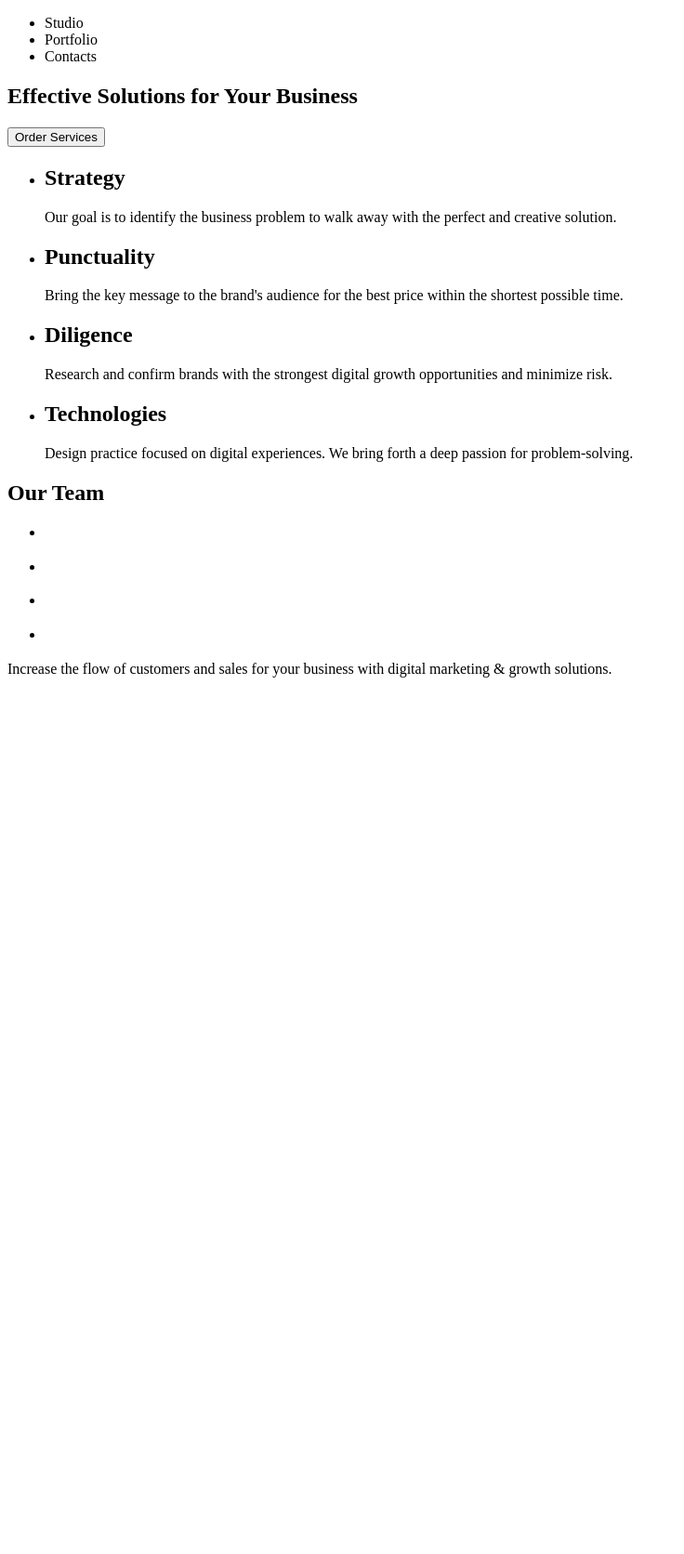
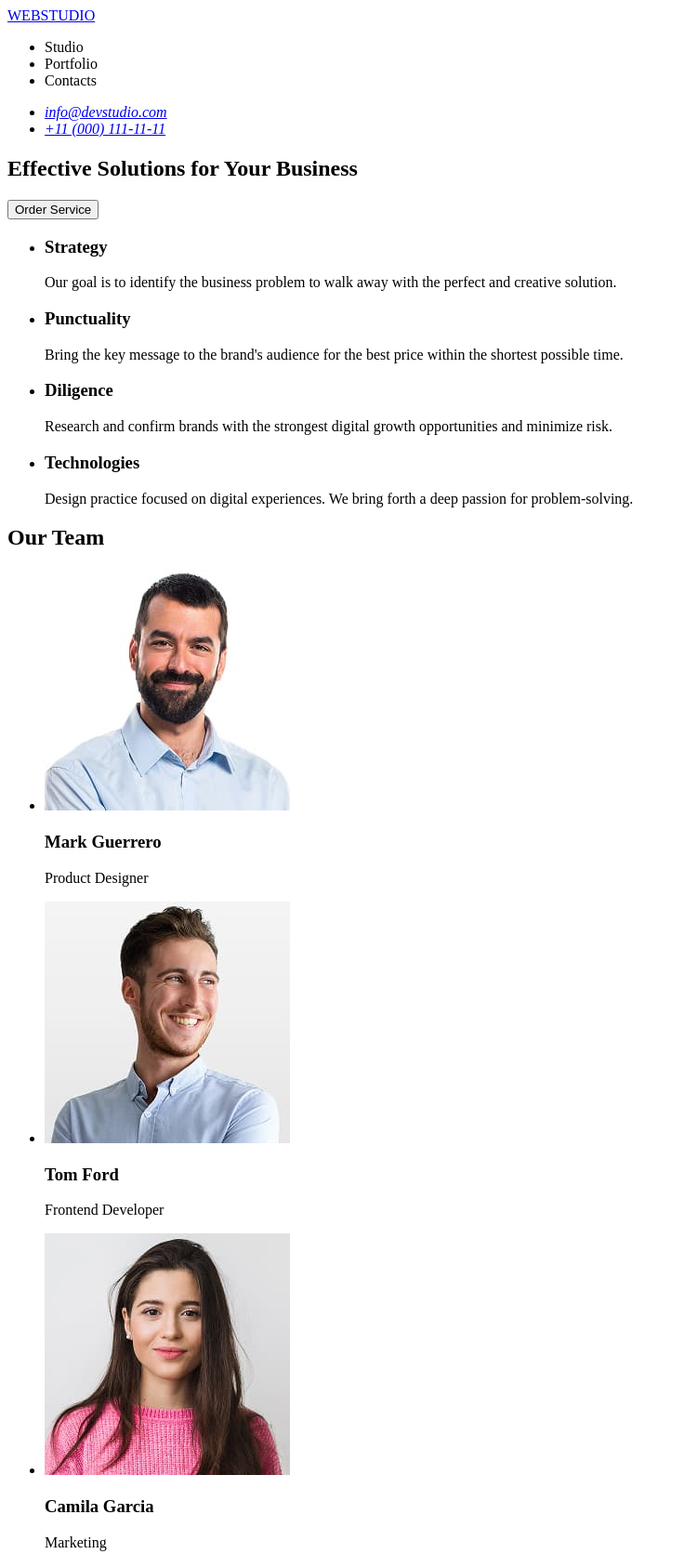
Before and after one commit to jason-parker669/goit-markup-hw-01, a plain HTML site: page index.html in a window 1280 px wide. Shown: the top 1672 px of the page at 93% size, without its empty margins (0-736 px from the left). Before the commit the page ends 800 px from the top, so only its background shows below. Drawn offline with Linux system fonts and the light colour scheme.

Commit message:
added text and images, adjusted semantics

```diff
--- a/index.html
+++ b/index.html
@@ -1,16 +1,19 @@
 <!DOCTYPE html>
+
 <html lang="en">
   <head>
     <meta charset="UTF-8" />
+    <meta name="viewport" content="width=device-width, initial-scale=1.0" />
     <meta
       name="description"
       content="Digital marketing and growth solutions."
     />
     <title>Web Studio</title>
   </head>
+
   <body>
     <header>
-      <a></a>
+      <a href="./index.html">WEBSTUDIO</a>
 
       <nav>
         <ul>
@@ -21,8 +24,10 @@
       </nav>
 
       <address>
-        <a></a>
-        <a></a>
+        <ul>
+          <li><a href="mailto:info@devstudio.com">info@devstudio.com</a></li>
+          <li><a href="tel:+110001111111">+11 (000) 111-11-11</a></li>
+        </ul>
       </address>
     </header>
 
@@ -31,37 +36,39 @@
 
       <section id="hero">
         <h1>Effective Solutions for Your Business</h1>
-        <button type="button">Order Services</button>
+        <button type="button">Order Service</button>
       </section>
 
       <!-- #endregion HERO BANNER  -->
 
       <!-- #region WHY US -->
+
       <section id="why_us">
+        <h2 hidden>Why Us</h2>
         <ul>
           <li>
-            <h2>Strategy</h2>
+            <h3>Strategy</h3>
             <p>
               Our goal is to identify the business problem to walk away with the
               perfect and creative solution.
             </p>
           </li>
           <li>
-            <h2>Punctuality</h2>
+            <h3>Punctuality</h3>
             <p>
               Bring the key message to the brand's audience for the best price
               within the shortest possible time.
             </p>
           </li>
           <li>
-            <h2>Diligence</h2>
+            <h3>Diligence</h3>
             <p>
               Research and confirm brands with the strongest digital growth
               opportunities and minimize risk.
             </p>
           </li>
           <li>
-            <h2>Technologies</h2>
+            <h3>Technologies</h3>
             <p>
               Design practice focused on digital experiences. We bring forth a
               deep passion for problem-solving.
@@ -78,24 +85,44 @@
         <h2>Our Team</h2>
         <ul>
           <li>
-            <img src="" alt="" />
-            <h3></h3>
-            <p></p>
+            <img
+              src="/images/team1.jpg"
+              alt="Man with a beard in a light blue suit"
+              height="260"
+              width="264"
+            />
+            <h3>Mark Guerrero</h3>
+            <p>Product Designer</p>
           </li>
           <li>
-            <img src="" alt="" />
-            <h3></h3>
-            <p></p>
+            <img
+              src="/images/team2.jpg"
+              alt="Smiling man in a light blue suit"
+              height="260"
+              width="264"
+            />
+            <h3>Tom Ford</h3>
+            <p>Frontend Developer</p>
           </li>
           <li>
-            <img src="" alt="" />
-            <h3></h3>
-            <p></p>
+            <img
+              src="/images/team3.jpg"
+              alt="Woman with long hair in a pink sweater"
+              height="260"
+              width="264"
+            />
+            <h3>Camila Garcia</h3>
+            <p>Marketing</p>
           </li>
           <li>
-            <img src="" alt="" />
-            <h3></h3>
-            <p></p>
+            <img
+              src="/images/team4.jpg"
+              alt="Unshaved man in a grey shirt"
+              height="260"
+              width="264"
+            />
+            <h3>Daniel Wilson</h3>
+            <p>UI Designer</p>
           </li>
         </ul>
       </section>
@@ -104,13 +131,11 @@
     </main>
 
     <footer>
-      <section id="cta">
-        <a href=""></a>
-        <p>
-          Increase the flow of customers and sales for your business with
-          digital marketing & growth solutions.
-        </p>
-      </section>
+      <a href="/index.html">WEBSTUDIO</a>
+      <p>
+        Increase the flow of customers and sales for your business with digital
+        marketing & growth solutions.
+      </p>
     </footer>
   </body>
 </html>
```
Also changed, not shown: images/team1.jpg (added), images/team2.jpg (added), images/team3.jpg (added), images/team4.jpg (added).
